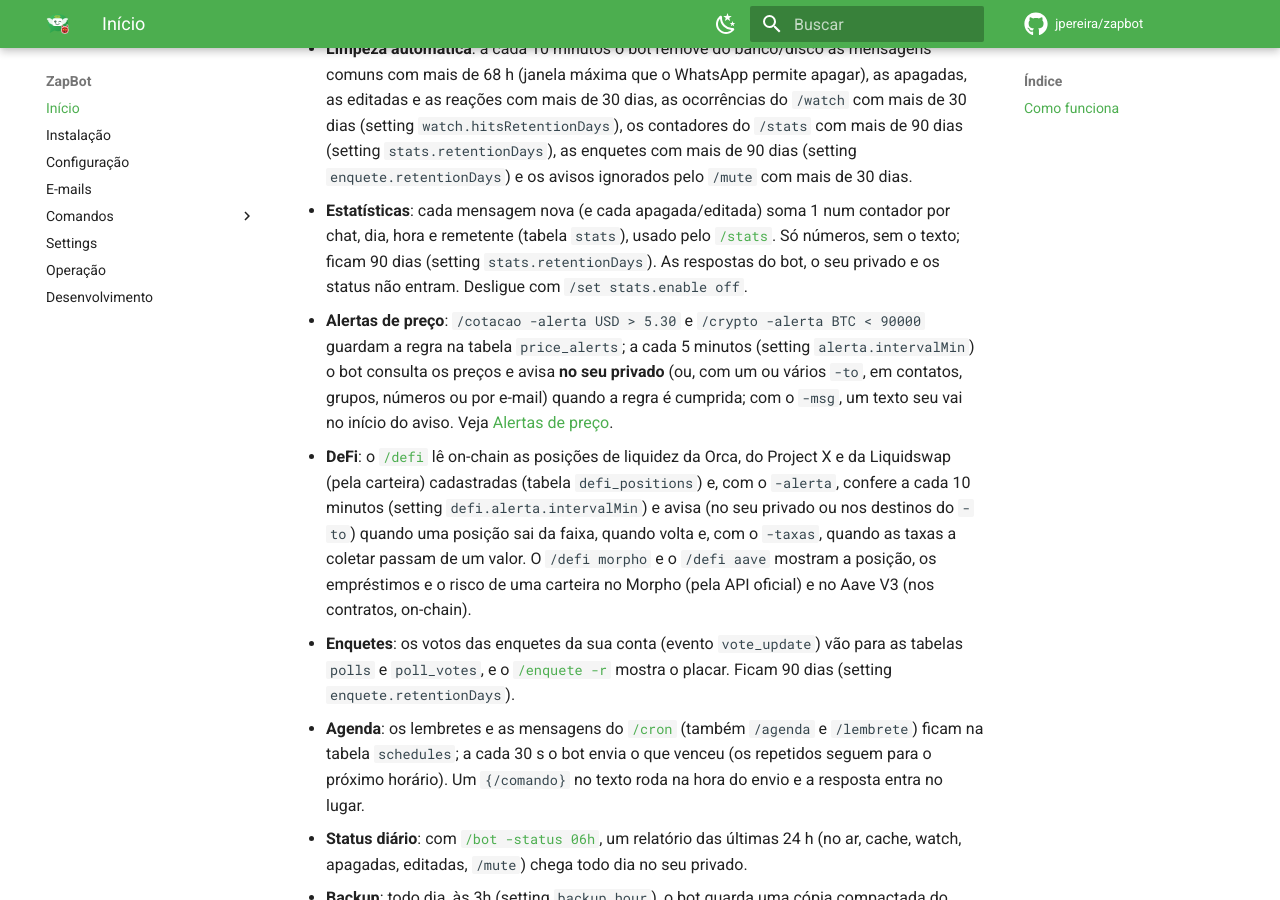
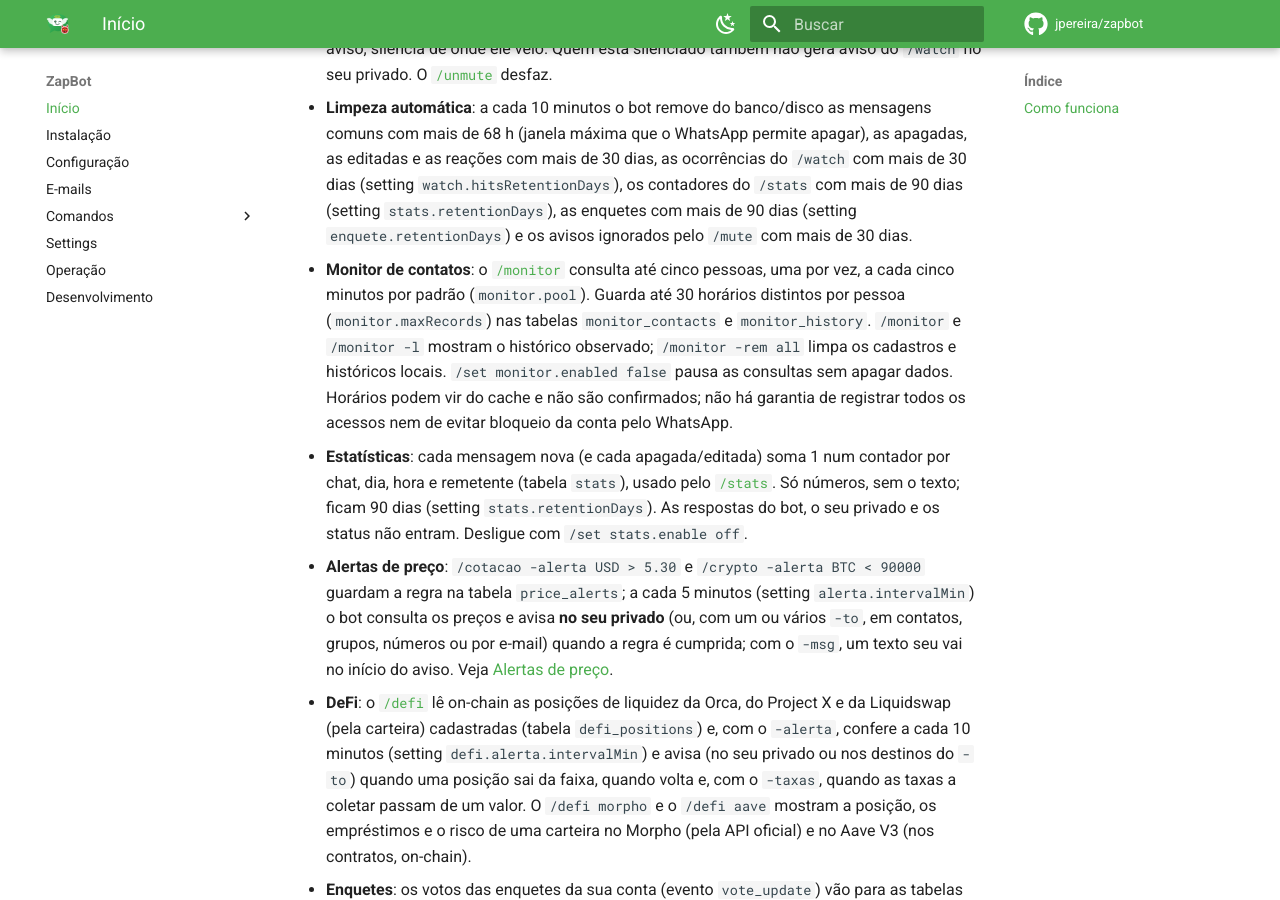
Before and after one commit to jpereira/zapbot, an MkDocs documentation site: the page built from docs/index.md, in a window 1280 px wide and 900 px high, scrolled down 2617 px. Built offline with MkDocs 1.6.1 and Material for MkDocs 9.7.7, drawn with Linux system fonts in a browser that asks for light colours; comment, search, counter and statistics services are not loaded; some of the changed text lies outside the part shown.

Commit message:
Highlight the contact monitor among the main features
Presents the monitoring of up to five contacts with a configurable interval and limited history in
the README and on the documentation home page.

```diff
--- a/docs/index.md
+++ b/docs/index.md
@@ -27,6 +27,8 @@ comandos começam com `/`.
 **Principais funções:**
 
 - Recupera mensagens e status apagados ou editados, e reações removidas: [`/show`](commands/show.md)
+- 👀 Monitora até 5 contatos, com intervalo configurável e histórico limitado dos horários
+  de visto por último observados: [`/monitor`](commands/monitor.md)
 - Baixa vídeos com yt-dlp e ffmpeg: [`/get`](commands/get.md)
 - Cria figurinhas: [`/sticker`](commands/sticker.md)
 - Vigia mensagens por texto ou regex: [`/watch`](commands/watch.md)
@@ -103,6 +105,13 @@ Por onde começar:
   contadores do `/stats` com mais de 90 dias (setting `stats.retentionDays`), as enquetes com mais
   de 90 dias (setting `enquete.retentionDays`) e os avisos ignorados pelo `/mute` com mais de 30
   dias.
+- **Monitor de contatos**: o [`/monitor`](commands/monitor.md) consulta até cinco pessoas,
+  uma por vez, a cada cinco minutos por padrão (`monitor.pool`). Guarda até 30 horários distintos
+  por pessoa (`monitor.maxRecords`) nas tabelas `monitor_contacts` e `monitor_history`.
+  `/monitor` e `/monitor -l` mostram o histórico observado; `/monitor -rem all` limpa os cadastros
+  e históricos locais. `/set monitor.enabled false` pausa as consultas sem apagar dados.
+  Horários podem vir do cache e não são confirmados; não há garantia de registrar todos os acessos
+  nem de evitar bloqueio da conta pelo WhatsApp.
 - **Estatísticas**: cada mensagem nova (e cada apagada/editada) soma 1 num contador por chat, dia,
   hora e remetente (tabela `stats`), usado pelo [`/stats`](commands/stats.md). Só números, sem o
   texto; ficam 90 dias (setting `stats.retentionDays`). As respostas do bot, o seu privado e os
```
Also changed, not shown: README.md (+2 -0 lines).
